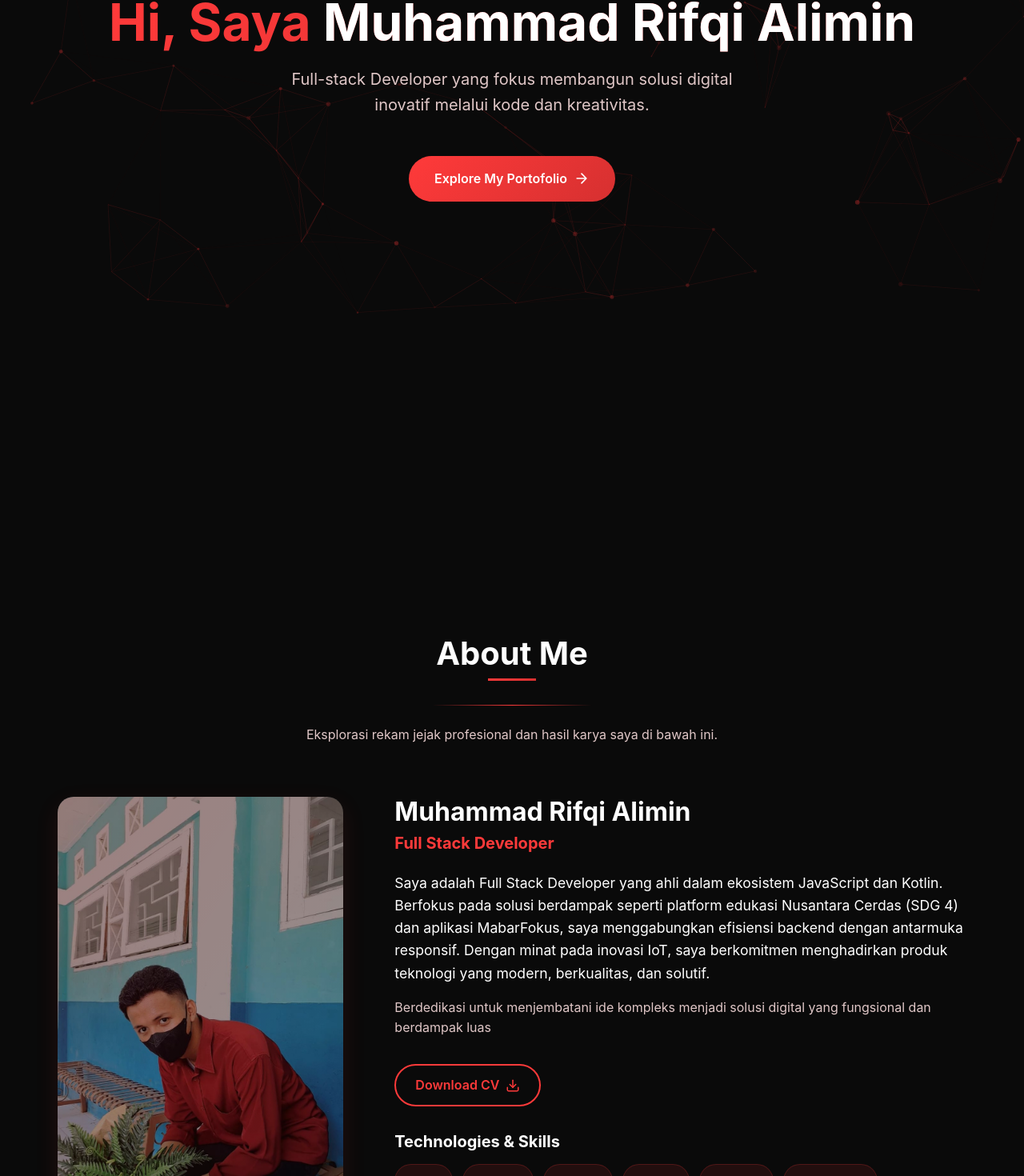
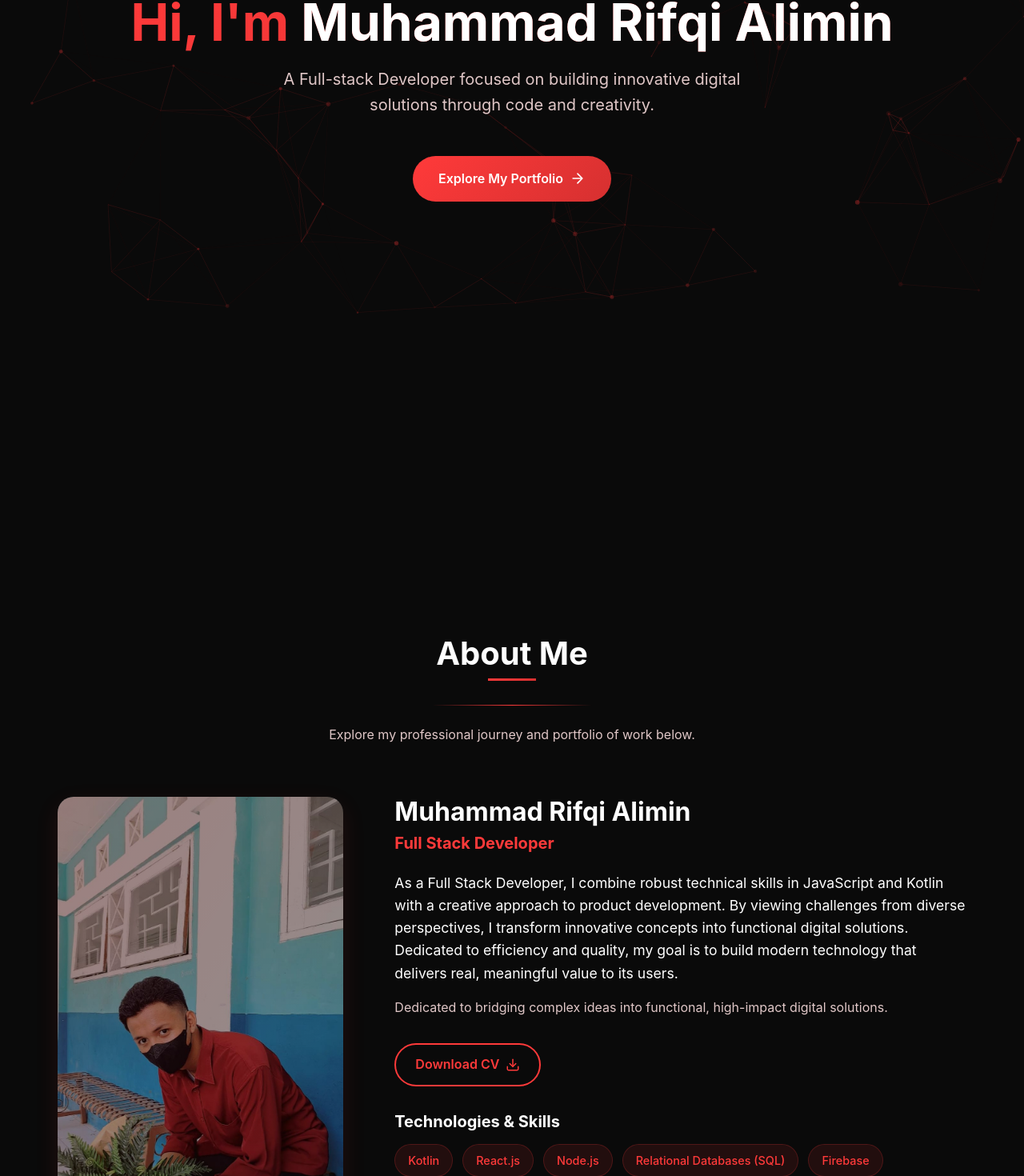
Before and after one commit to muhammadrifqialimin/portofolio-rifqi-alimin, a React (Vite) app: page / in a window 1280 px wide. Shown: the part 391-1861 px from the top of the page at 80% size. Built offline with nearby package versions, Linux system fonts and the light colour scheme; no server answers; the database is empty.

Commit message:
perbaikan bahasa di app.jsx hero.jsx dan about.jsx

```diff
--- a/src/App.jsx
+++ b/src/App.jsx
@@ -25,8 +25,8 @@ function App() {
     name: "Muhammad Rifqi Alimin",
     title: "Full Stack Developer",
     description:
-      "Saya adalah Full Stack Developer yang ahli dalam ekosistem JavaScript dan Kotlin. Berfokus pada solusi berdampak seperti platform edukasi Nusantara Cerdas (SDG 4) dan aplikasi MabarFokus, saya menggabungkan efisiensi backend dengan antarmuka responsif. Dengan minat pada inovasi IoT, saya berkomitmen menghadirkan produk teknologi yang modern, berkualitas, dan solutif.",
-    bio: "Berdedikasi untuk menjembatani ide kompleks menjadi solusi digital yang fungsional dan berdampak luas",
+      "As a Full Stack Developer, I combine robust technical skills in JavaScript and Kotlin with a creative approach to product development. By viewing challenges from diverse perspectives, I transform innovative concepts into functional digital solutions. Dedicated to efficiency and quality, my goal is to build modern technology that delivers real, meaningful value to its users.",
+    bio: "Dedicated to bridging complex ideas into functional, high-impact digital solutions.",
 
     // PERBAIKAN: Path gambar menggunakan "/" agar terbaca di Vercel (Folder Public)
     image: "/images/image.png",
@@ -37,13 +37,12 @@ function App() {
       "Kotlin",
       "React.js",
       "Node.js",
-      "MySQL",
+      "Relational Databases (SQL)",
       "Firebase",
       "Git & GitHub",
       "RESTful API",
-      "TypeScript",
-      "Tailwind CSS",
-      "Sequelize",
+      "Agile Methodology",
+      "Creative Problem Solving",
       "Arduino/IoT",
     ],
   };
--- a/src/components/About/About.jsx
+++ b/src/components/About/About.jsx
@@ -15,8 +15,7 @@ function About({ data, fadeInUp, staggerContainer }) {
           <h2 className="section-title">About Me</h2>
           <div className="section-divider"></div>
           <p className="section-description">
-            Eksplorasi rekam jejak profesional dan hasil karya saya di bawah
-            ini.
+            Explore my professional journey and portfolio of work below.
           </p>
         </motion.div>
 
--- a/src/components/Hero.jsx
+++ b/src/components/Hero.jsx
@@ -17,7 +17,7 @@ function Hero({ fadeInUp }) {
           animate={{ opacity: 1, y: 0 }}
           transition={{ delay: 0.2 }}
         >
-          Hi, Saya <span className="highlight">Muhammad Rifqi Alimin</span>
+          Hi, I'm <span className="highlight">Muhammad Rifqi Alimin</span>
         </motion.h1>
         <motion.p
           className="hero-subtitle"
@@ -25,8 +25,8 @@ function Hero({ fadeInUp }) {
           animate={{ opacity: 1 }}
           transition={{ delay: 0.5 }}
         >
-          Full-stack Developer yang fokus membangun solusi digital inovatif
-          melalui kode dan kreativitas.
+          A Full-stack Developer focused on building innovative digital
+          solutions through code and creativity.
         </motion.p>
         <motion.div
           initial={{ opacity: 0 }}
@@ -34,7 +34,7 @@ function Hero({ fadeInUp }) {
           transition={{ delay: 0.8 }}
         >
           <a href="#projects" className="cta-button">
-            Explore My Portofolio
+            Explore My Portfolio
             <svg
               className="arrow-icon"
               viewBox="0 0 24 24"
```
